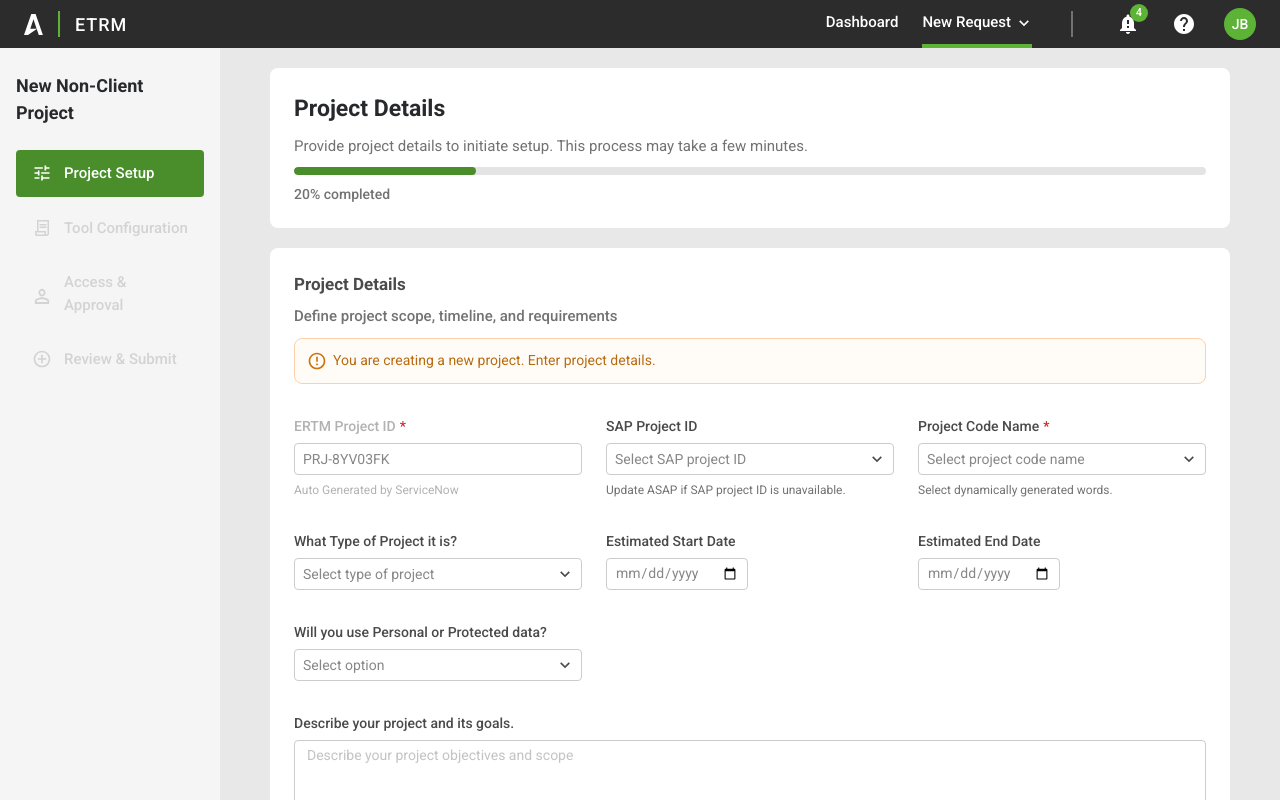
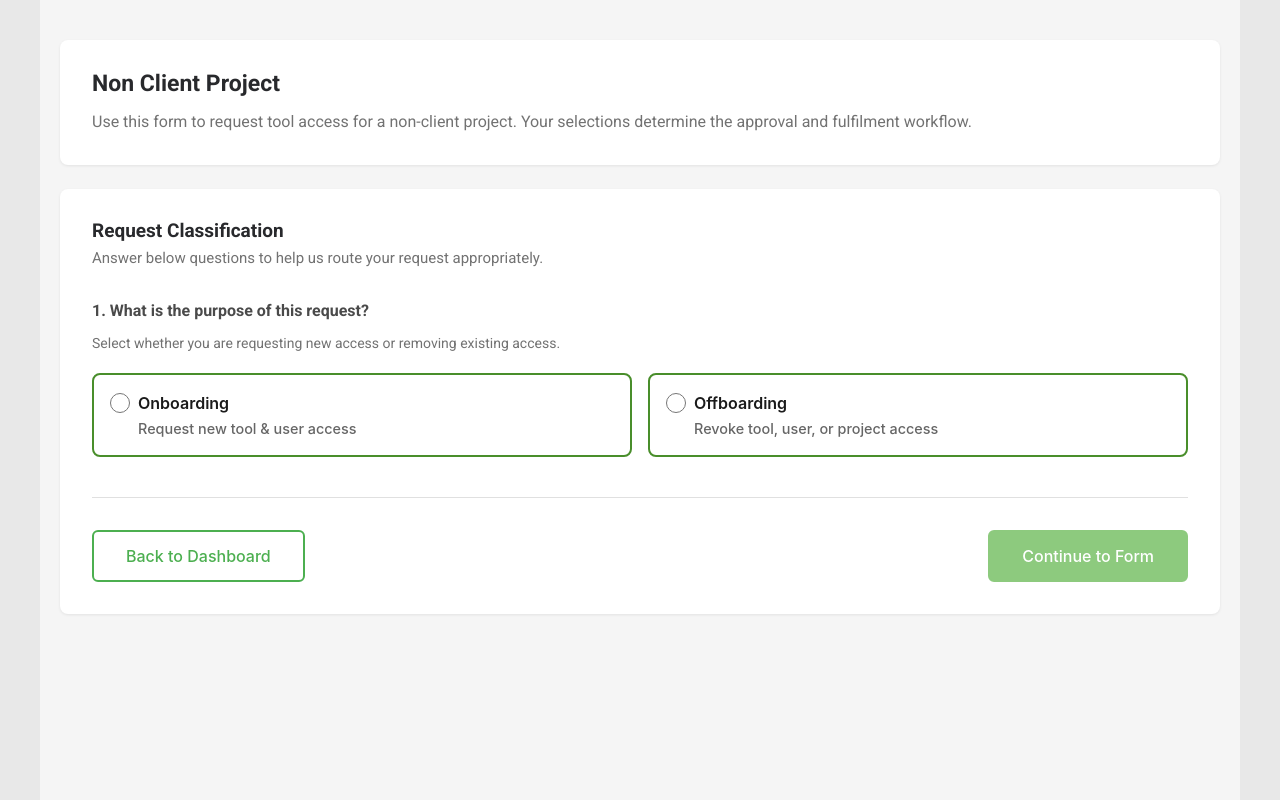
Before and after one commit to SaiNetha9966/supprortETRM, a React (Vite) app: page / in a window 1280 px wide. Built offline with nearby package versions, Linux system fonts and the light colour scheme.

Commit message:
new client changes

```diff
--- a/src/app/App.tsx
+++ b/src/app/App.tsx
@@ -8,15 +8,18 @@ import { ActionButtons } from './components/ActionButtons/ActionButtons';
 import ToolConfiguration from './components/ToolConfiguration/ToolConfiguration';
 import { AccessApproval } from './components/AccessAndApproval/AccessApproval';
 import { ReviewSubmit } from './components/ReviewAndSubmit/ReviewSubmit';
+import NonClientProjectForm from './components/NonClientPage/NonClientProjectForm';
 
-type StepType = 'project-details' | 'tool-configuration' | 'access-approval' | 'review-submit';
+type StepType = 'newclient-intro' | 'project-details' | 'tool-configuration' | 'access-approval' | 'review-submit';
 
 export default function App() {
   const [sidebarOpen, setSidebarOpen] = useState(false);
-  const [currentStep, setCurrentStep] = useState<StepType>('project-details');
+  const [currentStep, setCurrentStep] = useState<StepType>('newclient-intro');
   console.log('Current Step:', currentStep);
   const [pageTittle, setPageTittle] = useState('Project Details');
   const [pageDesc, setPageDesc] = useState('Provide project details to initiate setup. This process may take a few minutes.');
+  const [purpose, setPurpose] = useState<string>("");
+  const [existingProject, setExistingProject] = useState<string>("");
   const toggleSidebar = () => {
     setSidebarOpen(!sidebarOpen);
   };
@@ -36,6 +39,9 @@ export default function App() {
   const handleContinue = () => {
     console.log('Continue clicked from step:', currentStep);
     switch (currentStep) {
+      case 'newclient-intro':
+        setCurrentStep('project-details');
+        break;
       case 'project-details':
         setCurrentStep('tool-configuration');
         setPageTittle('Tool Configuration');
@@ -83,13 +89,31 @@ export default function App() {
     }
   };
 
+
   return (
     <div className={styles.app}>
-      <Header onMenuToggle={toggleSidebar} />
-      <Sidebar isOpen={sidebarOpen} onClose={closeSidebar} currentStep={currentStep} />
+      {
+        currentStep === 'newclient-intro' && (
+          <NonClientProjectForm onContinue={handleContinue} />
+        )
+      }
+
+      {
+        currentStep !== 'newclient-intro' && (
+          <>
+            <Header onMenuToggle={toggleSidebar} />
+            <Sidebar isOpen={sidebarOpen} onClose={closeSidebar} currentStep={currentStep} />
+          </>
+
+        )
+
+      }
+
       <main className={styles.mainContent}>
         <div className={styles.contentWrapper}>
-          <ProjectSetup pageTittle={pageTittle} pageDesc={pageDesc} />
+          {
+            currentStep !== 'newclient-intro' && (<ProjectSetup pageTittle={pageTittle} pageDesc={pageDesc} />
+            )}
 
           {/* Step 1: Project Details */}
           {currentStep === 'project-details' && (
--- a/src/app/components/NonClientPage/NonClientProjectForm.tsx
+++ b/src/app/components/NonClientPage/NonClientProjectForm.tsx
@@ -1,34 +1,48 @@
 import React, { useState } from 'react';
 import './NonClientProjectForm.css';
 
-const NonClientProjectForm: React.FC = () => {
-    const [purpose, setPurpose] = useState<string>("");
-    const [existingProject, setExistingProject] = useState<string>("");
+interface NonClientProjectFormProps {
+  onContinue: () => void;
+}
 
-    const handlePurposeChange = (value: string) => {
-        setPurpose(value);
-        console.log('Purpose selected:', value);
+const NonClientProjectForm: React.FC<NonClientProjectFormProps> = ({ onContinue }) => {
+  const [purpose, setPurpose] = useState<string>('');
+  const [existingProject, setExistingProject] = useState<string>('');
+
+  const handlePurposeChange = (e: React.ChangeEvent<HTMLInputElement>) => {
+    setPurpose(e.target.value);
+    console.log('Purpose selected:', e.target.value);
   };
 
-    const handleExistingProjectChange = (value: string) => {
-        setExistingProject(value);
-        console.log('Existing Project selected:', value);
+  const handleExistingProjectChange = (e: React.ChangeEvent<HTMLInputElement>) => {
+    setExistingProject(e.target.value);
+    console.log('Existing Project selected:', e.target.value);
   };
+
+  const isContinueDisabled = !purpose || (purpose === 'onboarding' && !existingProject);
 
   return (
     <div className="form-container">
       <header className="form-header">
         <h1>Non Client Project</h1>
-                <p>Use this form to request tool access for a non-client project. Your selections determine the approval and fulfilment workflow.</p>
+        <p>
+          Use this form to request tool access for a non-client project. Your selections determine
+          the approval and fulfilment workflow.
+        </p>
       </header>
 
       <section className="form-section">
         <h2>Request Classification</h2>
-                <p className="section-description">Answer below questions to help us route your request appropriately.</p>
+        <p className="section-description">
+          Answer below questions to help us route your request appropriately.
+        </p>
 
+        {/* Purpose */}
         <div className="question-block">
           <h3 className="question-label">1. What is the purpose of this request?</h3>
-                    <p className="question-description">Select whether you are requesting new access or removing existing access.</p>
+          <p className="question-description">
+            Select whether you are requesting new access or removing existing access.
+          </p>
           <div className="radio-group">
             <label className="radio-card">
               <input
@@ -36,20 +50,21 @@ const NonClientProjectForm: React.FC = () => {
                 name="purpose"
                 value="onboarding"
                 checked={purpose === 'onboarding'}
-                                onChange={() => setPurpose('onboarding')}
+                onChange={handlePurposeChange}
               />
               <div className="radio-content">
                 <div className="radio-title">Onboarding</div>
                 <div className="radio-description">Request new tool & user access</div>
               </div>
             </label>
+
             <label className="radio-card">
               <input
                 type="radio"
                 name="purpose"
                 value="offboarding"
                 checked={purpose === 'offboarding'}
-                                onChange={() => setPurpose('offboarding')}
+                onChange={handlePurposeChange}
               />
               <div className="radio-content">
                 <div className="radio-title">Offboarding</div>
@@ -59,10 +74,13 @@ const NonClientProjectForm: React.FC = () => {
           </div>
         </div>
 
-                {purpose === "onboarding" && (
+        {/* Existing Project */}
+        {purpose === 'onboarding' && (
           <div className="question-block">
             <h3 className="question-label">2. Is this request associated with an existing project?</h3>
-                        <p className="question-description">Choose whether to link this request to an existing project or create a new project</p>
+            <p className="question-description">
+              Choose whether to link this request to an existing project or create a new project
+            </p>
             <div className="radio-group">
               <label className="radio-card">
                 <input
@@ -70,20 +88,21 @@ const NonClientProjectForm: React.FC = () => {
                   name="existingProject"
                   value="yes"
                   checked={existingProject === 'yes'}
-                                    onChange={() => setExistingProject('yes')}
+                  onChange={handleExistingProjectChange}
                 />
                 <div className="radio-content">
                   <div className="radio-title">Yes</div>
                   <div className="radio-description">Link to existing project</div>
                 </div>
               </label>
+
               <label className="radio-card">
                 <input
                   type="radio"
                   name="existingProject"
                   value="no"
                   checked={existingProject === 'no'}
-                                    onChange={() => setExistingProject('no')}
+                  onChange={handleExistingProjectChange}
                 />
                 <div className="radio-content">
                   <div className="radio-title">No</div>
@@ -92,9 +111,15 @@ const NonClientProjectForm: React.FC = () => {
               </label>
             </div>
 
-                        {existingProject === "no" && (
+            {existingProject === 'no' && (
               <div className="info-alert">
-                                <svg className="alert-icon" viewBox="0 0 24 24" fill="none" stroke="currentColor" strokeWidth="2">
+                <svg
+                  className="alert-icon"
+                  viewBox="0 0 24 24"
+                  fill="none"
+                  stroke="currentColor"
+                  strokeWidth="2"
+                >
                   <circle cx="12" cy="12" r="10"></circle>
                   <line x1="12" y1="16" x2="12" y2="12"></line>
                   <line x1="12" y1="8" x2="12.01" y2="8"></line>
@@ -105,11 +130,16 @@ const NonClientProjectForm: React.FC = () => {
           </div>
         )}
 
+        {/* Buttons */}
         <div className="button-group">
-                    <button className="btn secondary">Back to Dashboard</button>
+          <button className="btn secondary" type="button">
+            Back to Dashboard
+          </button>
           <button
             className="btn primary"
-                        disabled={!purpose || (purpose === "onboarding" && !existingProject)}
+            type="button"
+            disabled={isContinueDisabled}
+            onClick={onContinue}
           >
             Continue to Form
           </button>
```
Lines whose indentation alone changed are shown as unchanged.
